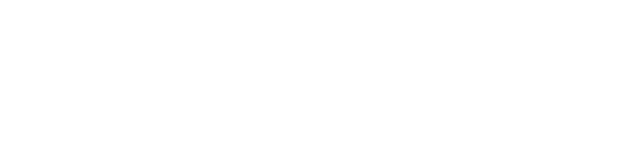
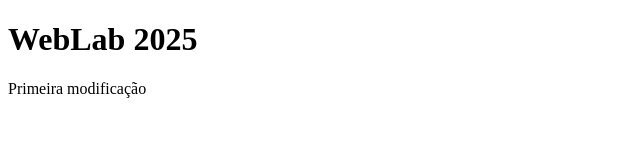
Before and after one commit to igorfiorinipro/aulagit-weblab, a plain HTML site: page index.html in a window 1280 px wide. Shown: the whole page, without its empty margins (0-640 px from the left). Drawn offline with Linux system fonts and the light colour scheme.

Commit message:
Adicionando funcionabilidade Y

```diff
--- a/index.html
+++ b/index.html
@@ -7,5 +7,7 @@
 </head>
 <body>
       <title>GIT EXEMPLO</title>
+     <h1> WebLab 2025</h1>
+     <p>Primeira modificação</p>
 </body>
 </html>
```
